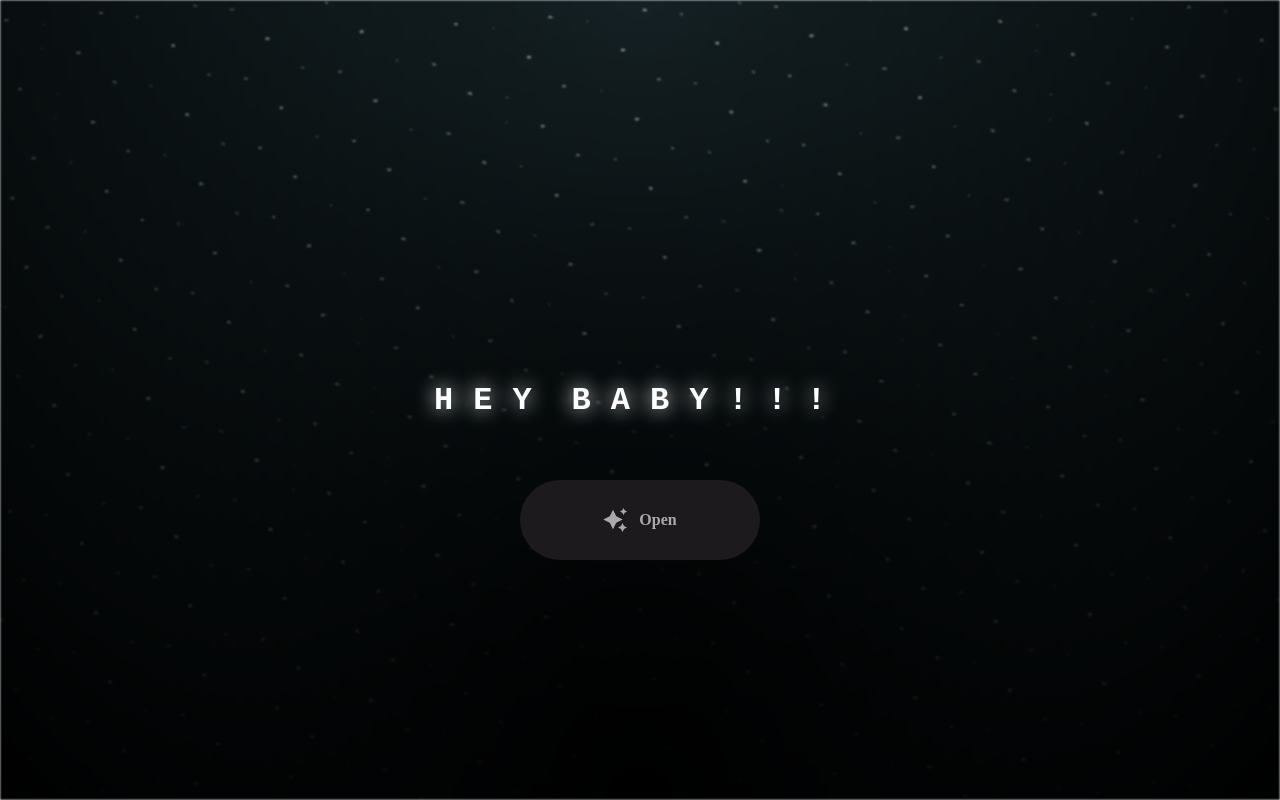
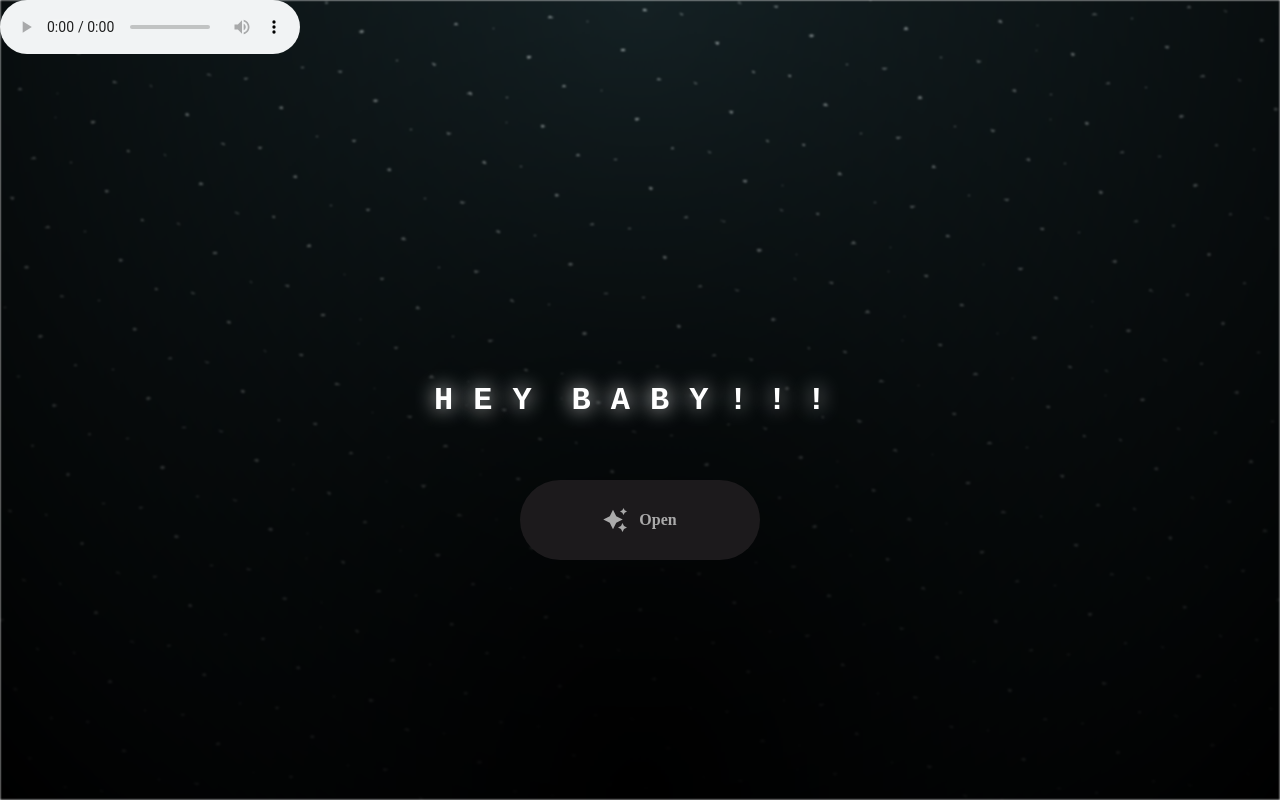
Before and after one commit to kaiiruu/genacakes, a plain HTML site: page index.html in a window 1280 px wide. Drawn offline with Linux system fonts and the light colour scheme.

Commit message:
Update index.html

```diff
--- a/index.html
+++ b/index.html
@@ -31,6 +31,9 @@
   </div>
 
   <script src="js/index.js"></script>
+  <audio controls autoplay loop>
+    src="old love.mp3"
+  </audio>
 </body>
 
 </html>
```
